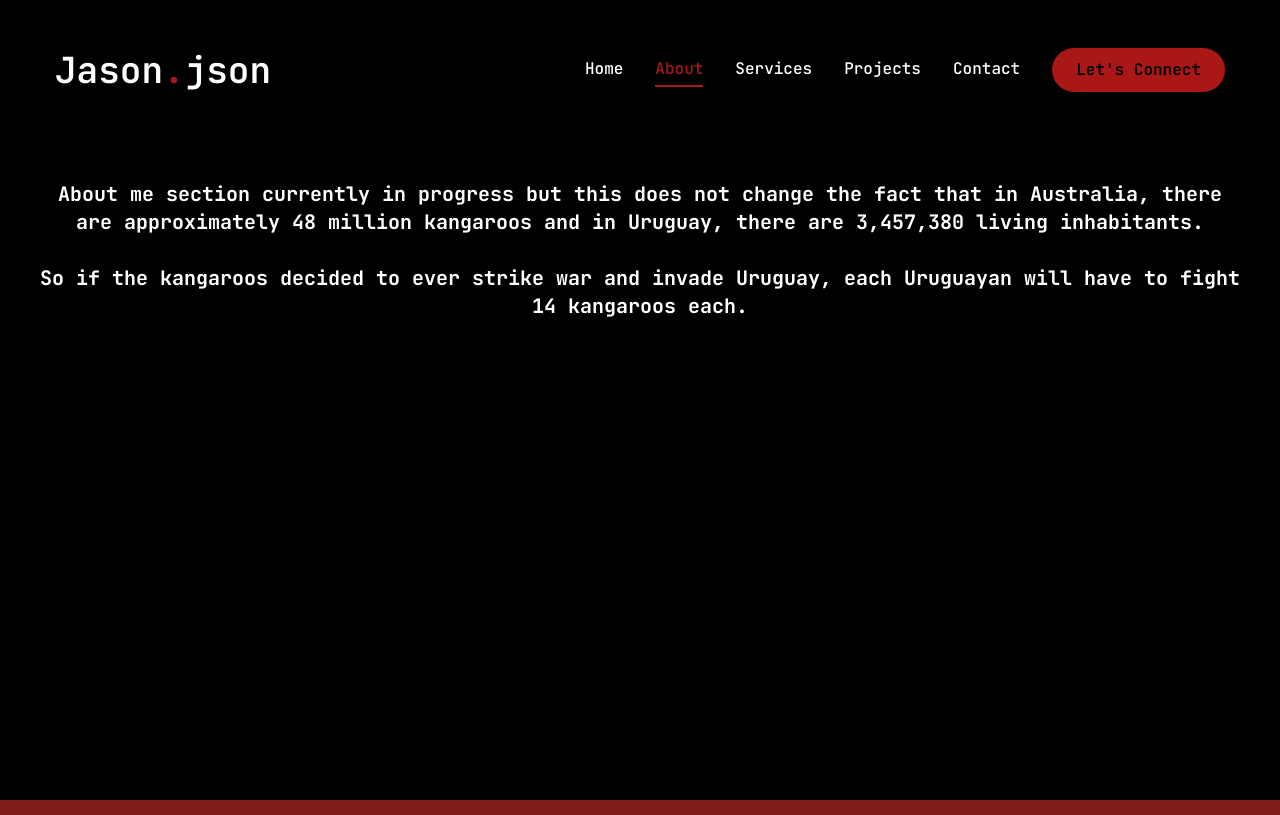
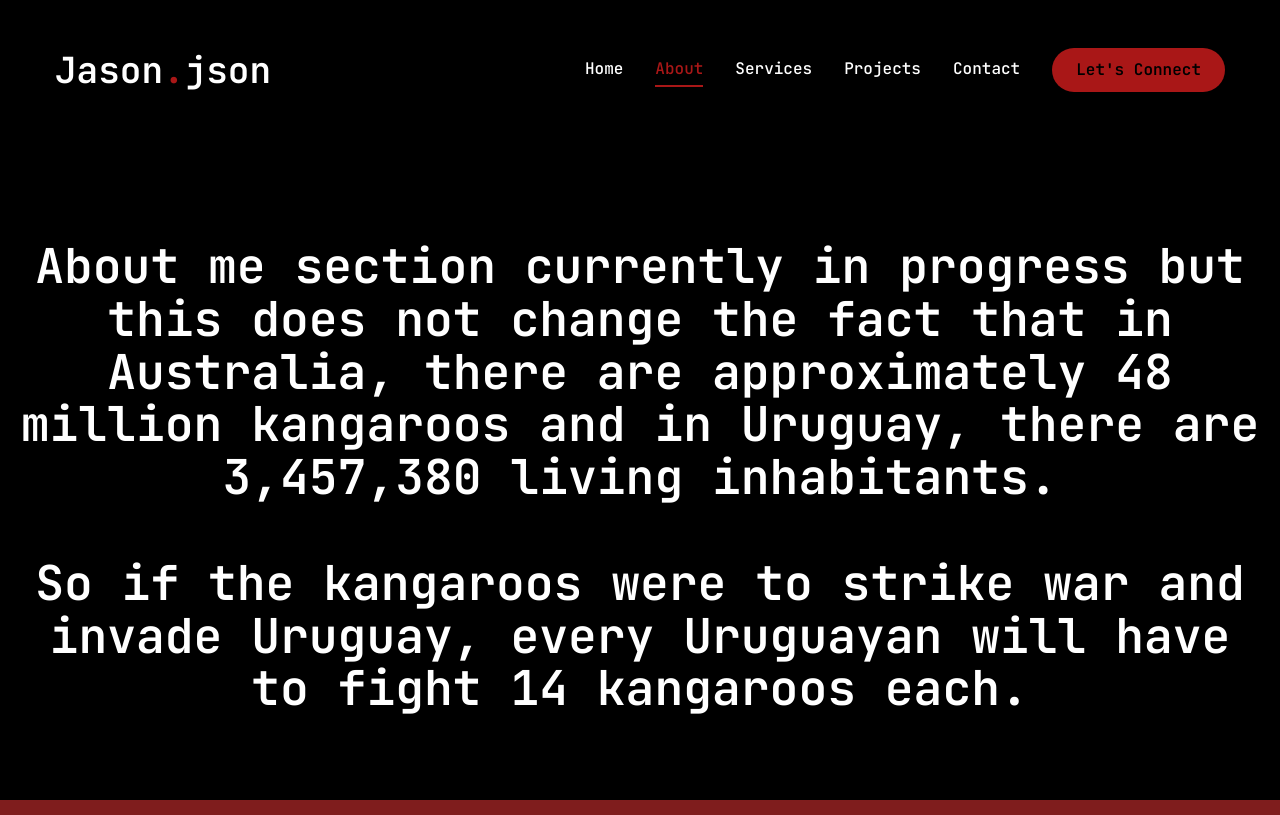
Before and after one commit to Jaycelab/Main-Portfolio, a Next.js app: page /about in a window 1280 px wide. Built offline with nearby package versions, Linux system fonts and the light colour scheme.

Commit message:
cleanup helpful facts

```diff
--- a/app/about/page.jsx
+++ b/app/about/page.jsx
@@ -2,17 +2,17 @@ import React from "react";
 
 const page = () => {
   return (
-    <div className="flex flex-row justify-center align-center text-center">
-      <p className="m-10 p-auto h1 text-xl font-bold text ">
+    <section className="flex flex-row justify-center align-center text-center p-5 my-20 mx-auto h3 xl:h2">
+      <p className="">
         About me section currently in progress but this does not change the fact
         that in Australia, there are approximately 48 million kangaroos and in
         Uruguay, there are 3,457,380 living inhabitants.
         <br />
         <br />
-        So if the kangaroos decided to ever strike war and invade Uruguay, each
+        So if the kangaroos were to strike war and invade Uruguay, every
         Uruguayan will have to fight 14 kangaroos each.
       </p>
-    </div>
+    </section>
   );
 };
 
```
